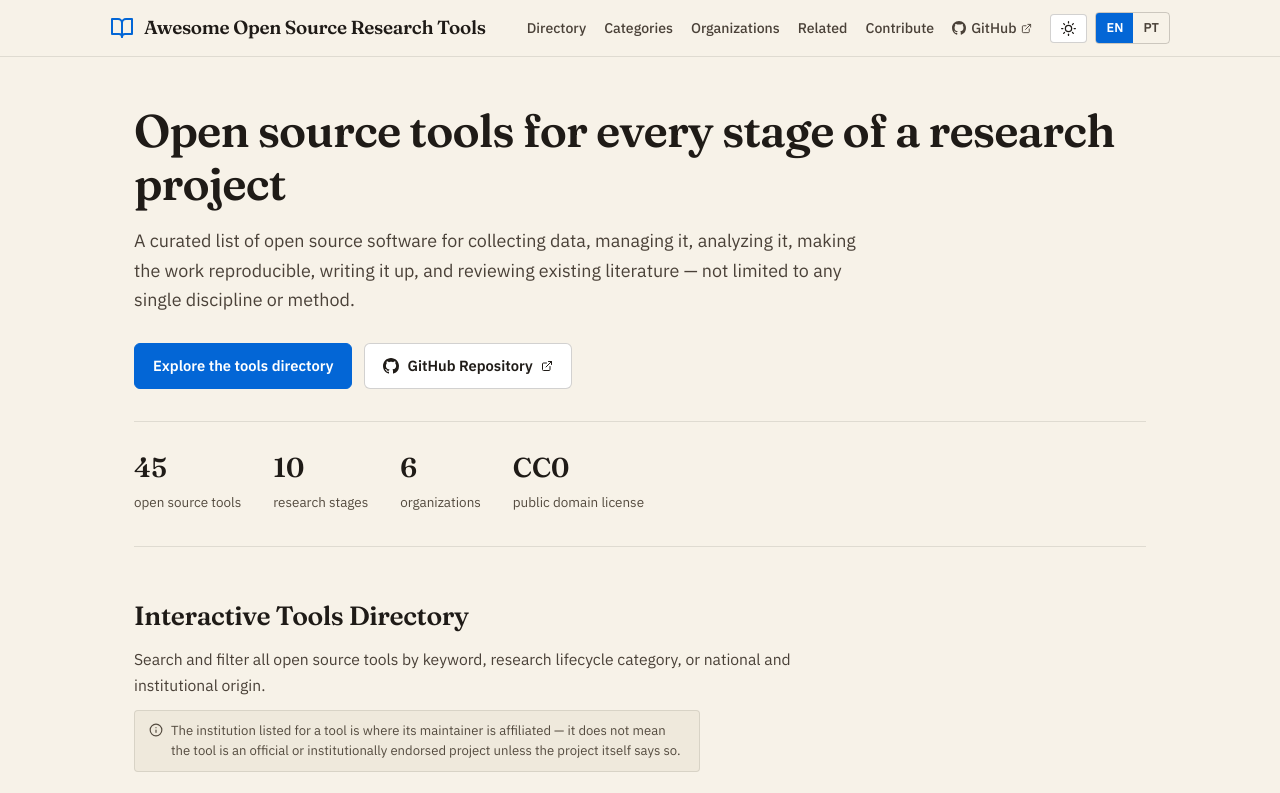
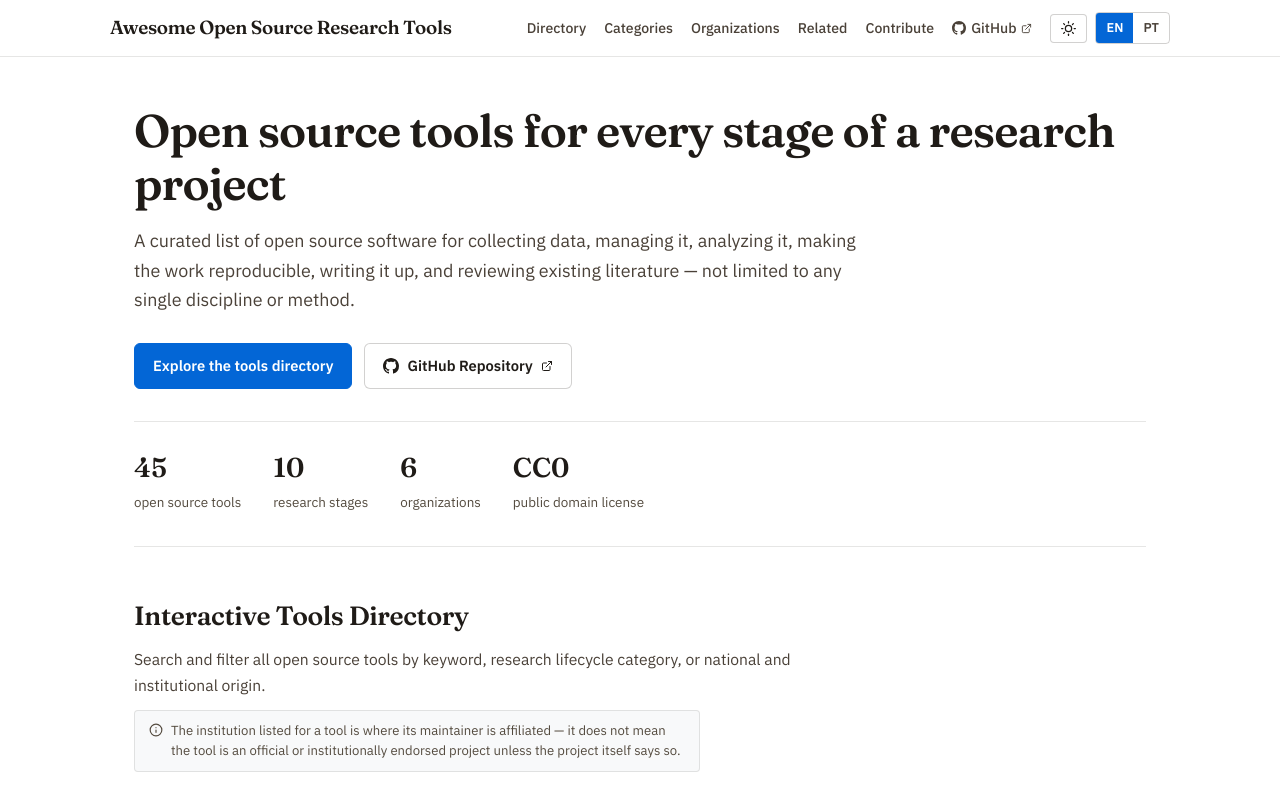
Before and after one commit to mancano-tales/awesome-open-source-research-tools, a website: page index.html in a window 1280 px wide. Shown: the top 793 px of the page. Drawn offline with Linux system fonts and the light colour scheme.

Commit message:
style: neutral white background, drop the book icon from the header
Checked the maintainer's main site directly: --paper is defined as a
cream tone there too (#F7F2E8), but the actual rendered body
background is plain white (#FFFFFF) -- the cream variable is unused,
Bootstrap's white wins. This site was actually applying its cream
--paper to the page background, which read as yellowish next to the
reference. Switched --paper/--paper-shade/--paper-deep to a neutral
white/gray scale (paper-shade now matches Bootstrap's own bg-light,
#F8F9FA, sampled from the main site's navbar).

Also dropped the open-book SVG next to the site title in the header
-- plain text now, matching the reference site's plain wordmark.

Co-Authored-By: Claude Sonnet 5 <noreply@anthropic.com>

```diff
--- a/index.html
+++ b/index.html
@@ -16,11 +16,11 @@
     --mono: 'IBM Plex Mono', 'SF Mono', Menlo, Consolas, monospace;
 
     /* Light Theme (Paper & Ink, WCAG 2.1 AAA strictly > 7.0:1) */
-    --paper: #F7F2E8;
-    --paper-shade: #EFE9DC;
-    --paper-deep: #E5DDCB;
+    --paper: #FFFFFF;
+    --paper-shade: #F8F9FA;
+    --paper-deep: #E9ECEF;
     --card: #FFFFFF;
-    --card-hover: #FCFBF8;
+    --card-hover: #F8F9FA;
 
     --ink: #1F1B17;
     --ink-soft: #4A4138;
@@ -162,10 +162,6 @@
     text-decoration: none; color: var(--ink);
     letter-spacing: -0.015em;
   }
-  .brand-icon {
-    width: 24px; height: 24px; color: var(--accent);
-    flex-shrink: 0;
-  }
   .nav-links {
     display: flex; align-items: center; gap: 18px;
     font-size: 0.88rem; font-weight: 500; flex-wrap: wrap;
@@ -573,8 +569,6 @@
 <header class="site">
   <div class="wrap nav">
     <a class="brand" href="#top">
-      <!-- Ícone Acadêmico de Livro Aberto / Saber -->
-      <svg class="brand-icon" viewBox="0 0 24 24" fill="none" stroke="currentColor" stroke-width="2" stroke-linecap="round" stroke-linejoin="round" aria-hidden="true"><path d="M2 3h6a4 4 0 0 1 4 4v14a3 3 0 0 0-3-3H2z"/><path d="M22 3h-6a4 4 0 0 0-4 4v14a3 3 0 0 1 3-3h7z"/></svg>
       <span>Awesome Open Source Research Tools</span>
     </a>
     <div class="nav-links">
```
